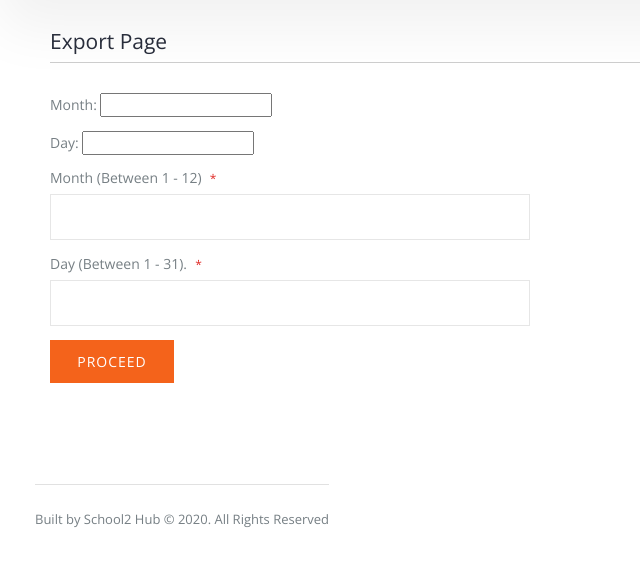
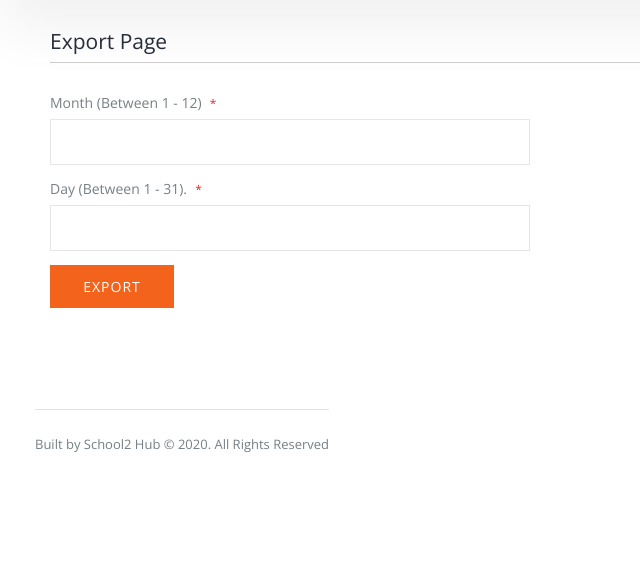
Before and after one commit to intellect4all/school2hub, a Django app: page /export/ in a window 1280 px wide. Shown: the part 111-677 px from the top of the page, without its empty margins (0-640 px from the left). Run offline with Django 3.2, Linux system fonts and the light colour scheme; some libraries are stand-ins or nearby versions.

Commit message:
added the export to csv functionality

```diff
--- a/core/templates/export.html
+++ b/core/templates/export.html
@@ -95,7 +95,7 @@
         {% endif %}
                                 <form action="" method="POST">
                                     {% csrf_token %}
-                                    {{form.as_p}}
+
                                     <div class="form-group required-field">
                                         <label>Month (Between 1 - 12) </label>
                                         <input type="number" class="form-control" max="12" name="month" max="2" id="id_month" required>
@@ -107,7 +107,7 @@
                                     </div><!-- End .form-group -->
 
                                     <div class="form-footer">
-                                        <button type="submit" class="btn btn-primary">PROCEED</button>
+                                        <button type="submit" class="btn btn-primary">Export</button>
 
                                     </div>
                                 </form>
--- a/core/views.py
+++ b/core/views.py
@@ -82,7 +82,9 @@ def export_page (request):
             month = form.cleaned_data.get('month', '')
             day = form.cleaned_data.get('day', '')
             if month != '' and day != '':
-                start_date=datetime(month=month, day=day, year=2021)
+                start_date_naive=datetime(month=month, day=day, year=2021)
+                current_tz = timezone.get_current_timezone()
+                start_date = current_tz.localize(start_date_naive)
                 end_date=timezone.now()
                 response = HttpResponse(content_type='text/csv')
                 response['Content-Disposition'] = 'attachment; filename="completed_reg_{start_date}_{end_date}.csv"'
```
